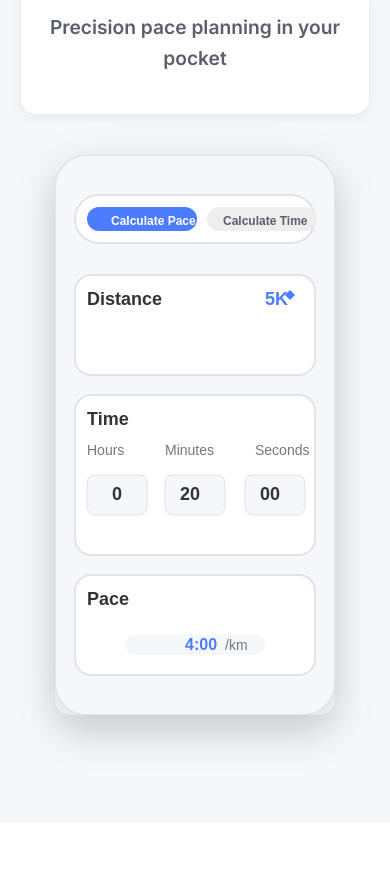
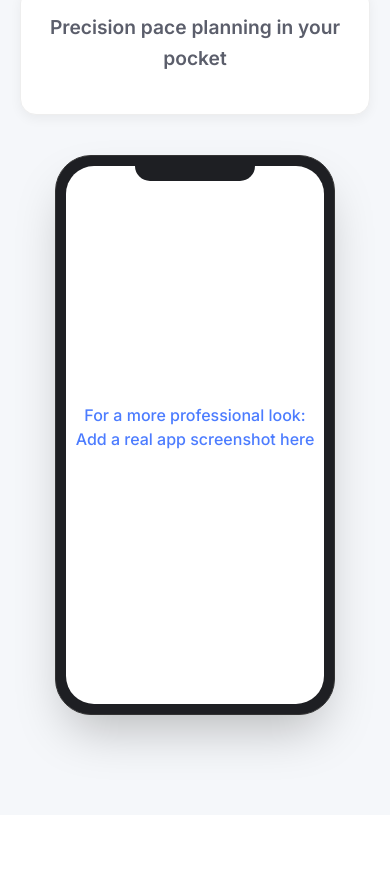
Before and after one commit to gzambran/PaceWiseLanding, a plain HTML site: page index.html in a window 390 px wide. Shown: the part 509-1384 px from the top of the page. Drawn offline with Linux system fonts and the light colour scheme.

Commit message:
Replace SVG mockup with professional phone frame

```diff
--- a/index.html
+++ b/index.html
@@ -32,8 +32,10 @@
                 </div>
             </div>
             <div class="hero-image">
-                <div class="mockup-container">
-                    <img src="mockup.svg" alt="PaceWise App Interface" class="mockup-svg">
+                <div class="phone-mockup">
+                    <div class="phone-screen">
+                        <p>For a more professional look:<br>Add a real app screenshot here</p>
+                    </div>
                 </div>
             </div>
         </div>
--- a/styles.css
+++ b/styles.css
@@ -165,16 +165,47 @@ header .container {
     box-shadow: 0 20px 40px rgba(0, 0, 0, 0.1);
 }
 
-.mockup-container {
+.phone-mockup {
     position: relative;
-    max-width: 100%;
-    height: auto;
+    width: 280px;
+    height: 560px;
+    margin: 0 auto;
+    background-color: #1E1F23;
+    border-radius: 36px;
+    padding: 10px;
+    box-shadow: 0 25px 50px -12px rgba(0, 0, 0, 0.25);
+    border: 1px solid #333;
+    position: relative;
 }
 
-.mockup-svg {
-    max-width: 100%;
-    height: auto;
-    filter: drop-shadow(0 10px 20px rgba(0, 0, 0, 0.1));
+.phone-mockup:before {
+    content: "";
+    position: absolute;
+    width: 120px;
+    height: 25px;
+    background: #1E1F23;
+    top: 0px;
+    left: 50%;
+    transform: translateX(-50%);
+    border-bottom-left-radius: 15px;
+    border-bottom-right-radius: 15px;
+    z-index: 1;
+}
+
+.phone-screen {
+    background-color: white;
+    height: 100%;
+    width: 100%;
+    border-radius: 28px;
+    overflow: hidden;
+    position: relative;
+    display: flex;
+    justify-content: center;
+    align-items: center;
+    text-align: center;
+    color: #4C7CFF;
+    font-weight: 500;
+    line-height: 1.5;
 }
 
 .notify-container {
@@ -240,7 +271,7 @@ header .container {
 /* Use Cases Section */
 .use-cases {
     padding: 80px 0;
-    background-color: var(--background-alt);
+    background-color: white;
 }
 
 .use-case-grid {
@@ -251,17 +282,17 @@ header .container {
 }
 
 .use-case {
-    background-color: white;
+    background-color: var(--background-alt);
     padding: 30px;
     border-radius: 16px;
     box-shadow: 0 4px 12px rgba(0, 0, 0, 0.05);
-    transition: transform 0.3s;
+    transition: transform 0.3s, box-shadow 0.3s;
     border: 1px solid #EEEEEE;
 }
 
 .use-case:hover {
     transform: translateY(-5px);
-    border-left: 3px solid var(--secondary-color);
+    box-shadow: 0 12px 24px rgba(76, 124, 255, 0.1);
 }
 
 /* CTA Section */
```
Also changed, not shown: 1 other file.
